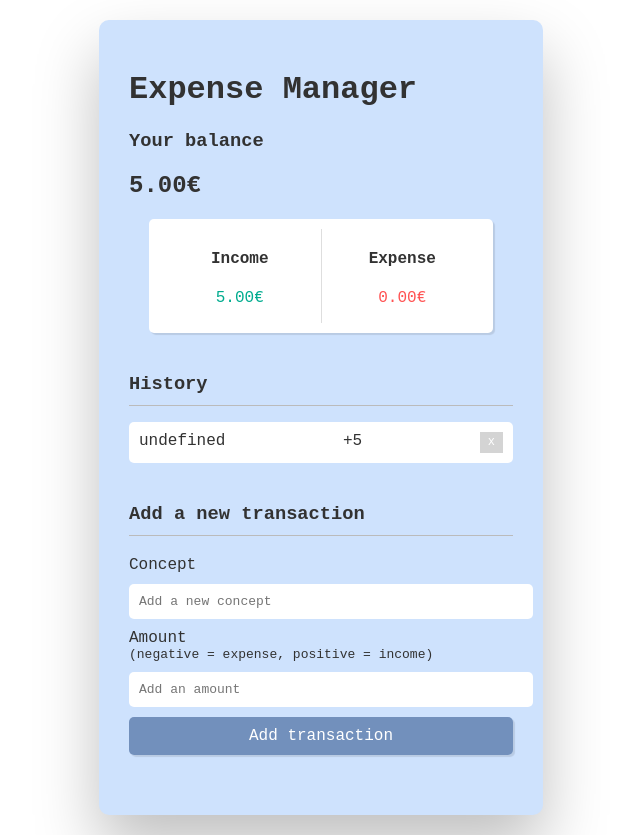
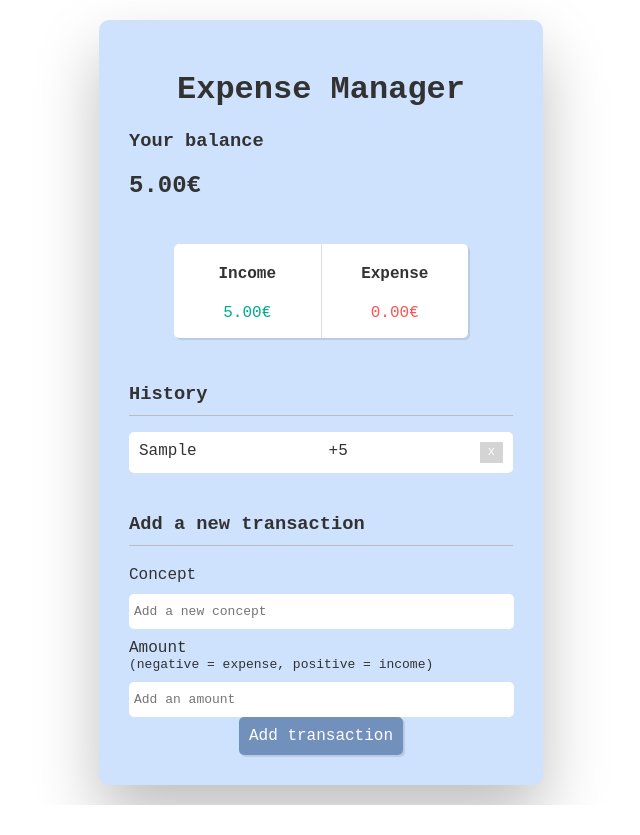
Before and after one commit to sabrialgaze/JS-browser-practice, a plain HTML site: page index.html in a window 1280 px wide. Both pictures are taken after typing "Sample", "5" into the empty fields and a click on the button "Add transaction". Shown: the whole page, without its empty margins (319-959 px from the left). After the commit the page ends 805 px from the top, so only its background shows below. Drawn offline with Linux system fonts and the light colour scheme.

Commit message:
latest fixes

```diff
--- a/index.html
+++ b/index.html
@@ -34,7 +34,7 @@
 
         <section class="add-transaction">
             <h3 class="underline">Add a new transaction</h3>
-            <form class="form" id="form">
+            <form class="form" id="form" novalidate>
                 <div class="concept">
                     <label for="concept">Concept</label>
                     <input type="text" id="concept" placeholder="Add a new concept">
--- a/index.js
+++ b/index.js
@@ -33,6 +33,7 @@ function addTransaction(event){
         transactions.push(transaction);
         addTransactionToDOM(transaction);
         updateValues();
+        updateLocalStorage(transactions)
         concept.value = "";
         amount.value = "";
 
@@ -52,7 +53,7 @@ function addTransactionToDOM(transaction){
         transaction.amount < 0 ? "minus" : "plus"
     )
 
-    item.innerHTML = `${transaction.text}<span>${sign}${Math.abs(transaction.amount)}</span><button class="delete-button" onclick="removeTransaction(${transaction.id})">x</button>`;
+    item.innerHTML = `${transaction.concept}<span>${sign}${Math.abs(transaction.amount)}</span><button class="delete-button" onclick="removeTransaction(${transaction.id})">x</button>`;
 
     list.appendChild(item);
 }
@@ -69,7 +70,7 @@ function updateValues(){
     expenseNegative.innerText = `${expense}€`;
 }
 
-function updateLocalStorage(){
+function updateLocalStorage(transactions){
     localStorage.setItem("transactions",JSON.stringify(transactions));
 }
 
--- a/style.css
+++ b/style.css
@@ -1,3 +1,7 @@
+h1 {
+    text-align: center;
+}
+
 body {
     font-family:'Courier New', Courier, monospace;
     font-weight: 400;
@@ -29,10 +33,9 @@ body {
 .inc-exp-container {
     background-color: rgb(255, 255, 255);
     box-shadow: rgb(0 0 0 / 10%)2px 2px 1px;
-    padding: 10px;
     display: flex;
     justify-content:center;
-    margin: 20px;
+    margin: 45px;
     border-radius: 5px;
 }
 
@@ -67,12 +70,12 @@ label {
 input {
     border: none;
     border-radius: 5px;
-
     font-family: 'Courier New', Courier, monospace;
     font-size: 13px;
-    padding: 10px;
-    width: 100%;
+    padding: 10px 0 10px 5px;
+    width: 99%;
 }
+
 
 label p {
     font-size: 13px;
@@ -85,14 +88,12 @@ label p {
     box-shadow: rgb(0 0 0 / 10%)2px 2px 1px;
     color: rgb(255, 255, 255);
     border: none;
-    display: block;
     font-family: 'Courier New', Courier, monospace;
     font-size: 1rem;
-    margin: 10px 0 30px;
     padding: 10px;
     border-radius: 5px;
-    width: 100%;
-
+    display: block;
+    margin: auto;
 }
 
 .list {
```
